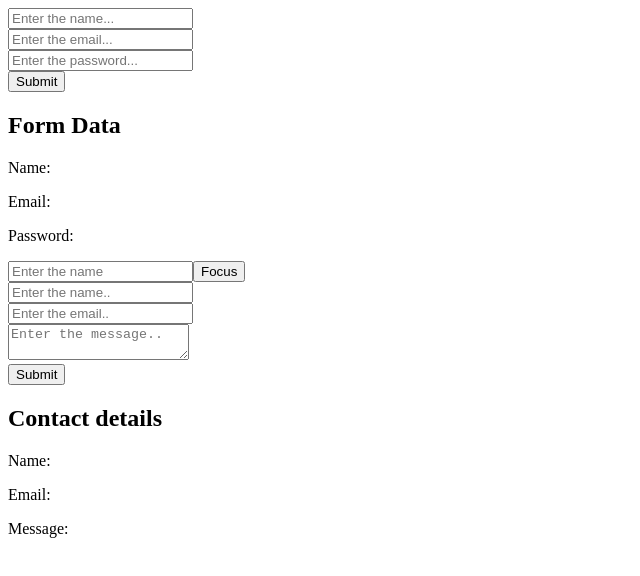
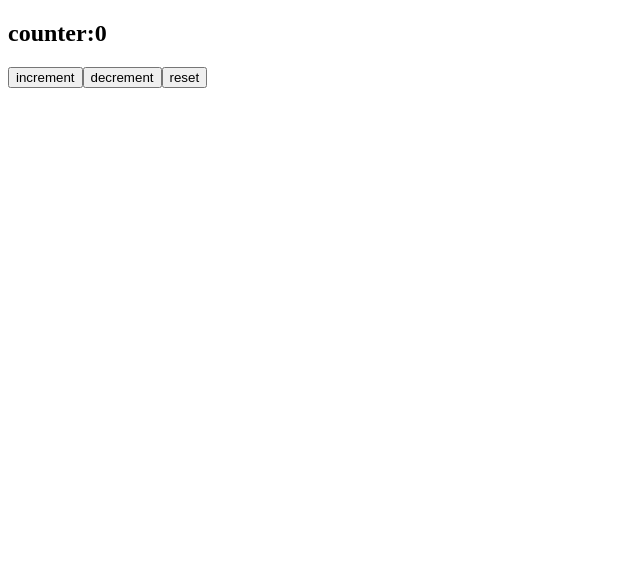
Before and after one commit to Dharmateja69/React-Course, a React (Vite) app in the folder ReactTypeScript/TypeScript-demos/: page / in a window 1280 px wide. Shown: the top 576 px of the page, without its empty margins (0-640 px from the left). Built offline with nearby package versions, Linux system fonts and the light colour scheme.

Commit message:
Context api

```diff
--- a/ReactTypeScript/TypeScript-demos/src/App.tsx
+++ b/ReactTypeScript/TypeScript-demos/src/App.tsx
@@ -1,13 +1,9 @@
-import ContactForm from "./Components/ContactForm";
-import FocusInput from "./Components/FocusInput";
-import Form from "./Components/Form";
+import Counter from "./Components/ContextApi/Counter";
 
 function App() {
   return (
     <div>
-      <Form />
-      <FocusInput />
-      <ContactForm />
+      <Counter />
     </div>
   );
 }
--- /dev/null
+++ b/ReactTypeScript/TypeScript-demos/src/Components/ContextApi/Counter.tsx
@@ -0,0 +1,16 @@
+import { FC, useContext } from "react";
+import { MyContext } from "./MyContext";
+
+const Counter: FC = () => {
+  const { count, increment, decrement, reset } = useContext(MyContext);
+  return (
+    <div>
+      <h2>counter:{count}</h2>
+      <button onClick={increment}>increment</button>
+      <button onClick={decrement}>decrement</button>
+      <button onClick={reset}>reset</button>
+    </div>
+  );
+};
+
+export default Counter;
--- /dev/null
+++ b/ReactTypeScript/TypeScript-demos/src/Components/ContextApi/MyContext.tsx
@@ -0,0 +1,32 @@
+import { createContext, useState } from "react";
+
+interface MycontextProps {
+  count: number;
+  increment: () => void;
+  decrement: () => void;
+  reset: () => void;
+}
+export const MyContext = createContext<MycontextProps>({
+  count: 0,
+  increment: () => {},
+  decrement: () => {},
+  reset: () => {},
+});
+
+interface Myproviderprops {
+  children: React.ReactNode;
+}
+
+const MyProvider = ({ children }: Myproviderprops) => {
+  const [count, setCount] = useState(0);
+  const increment = () => setCount((c) => c + 1);
+  const decrement = () => setCount((c) => c - 1);
+  const reset = () => setCount(0);
+  return (
+    <MyContext.Provider value={{ count, increment, decrement, reset }}>
+      {children}
+    </MyContext.Provider>
+  );
+};
+
+export default MyProvider;
```
